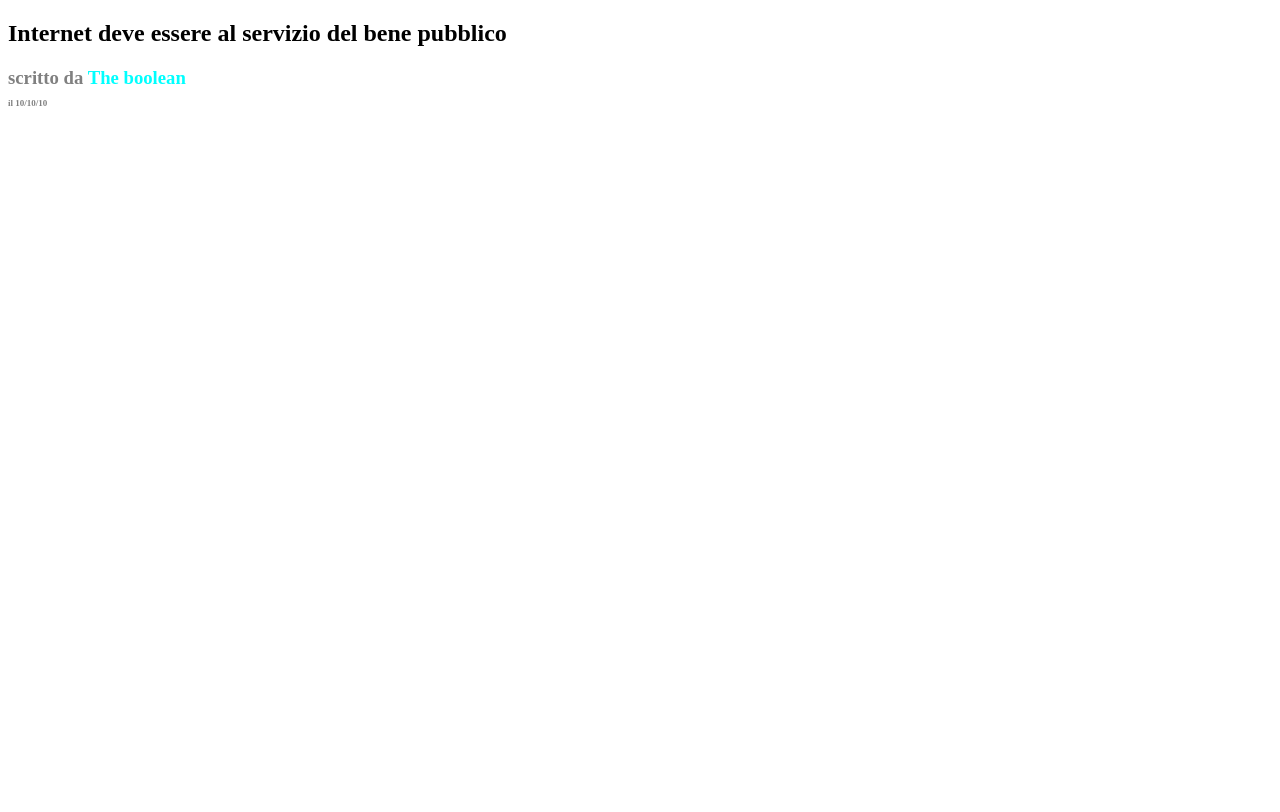
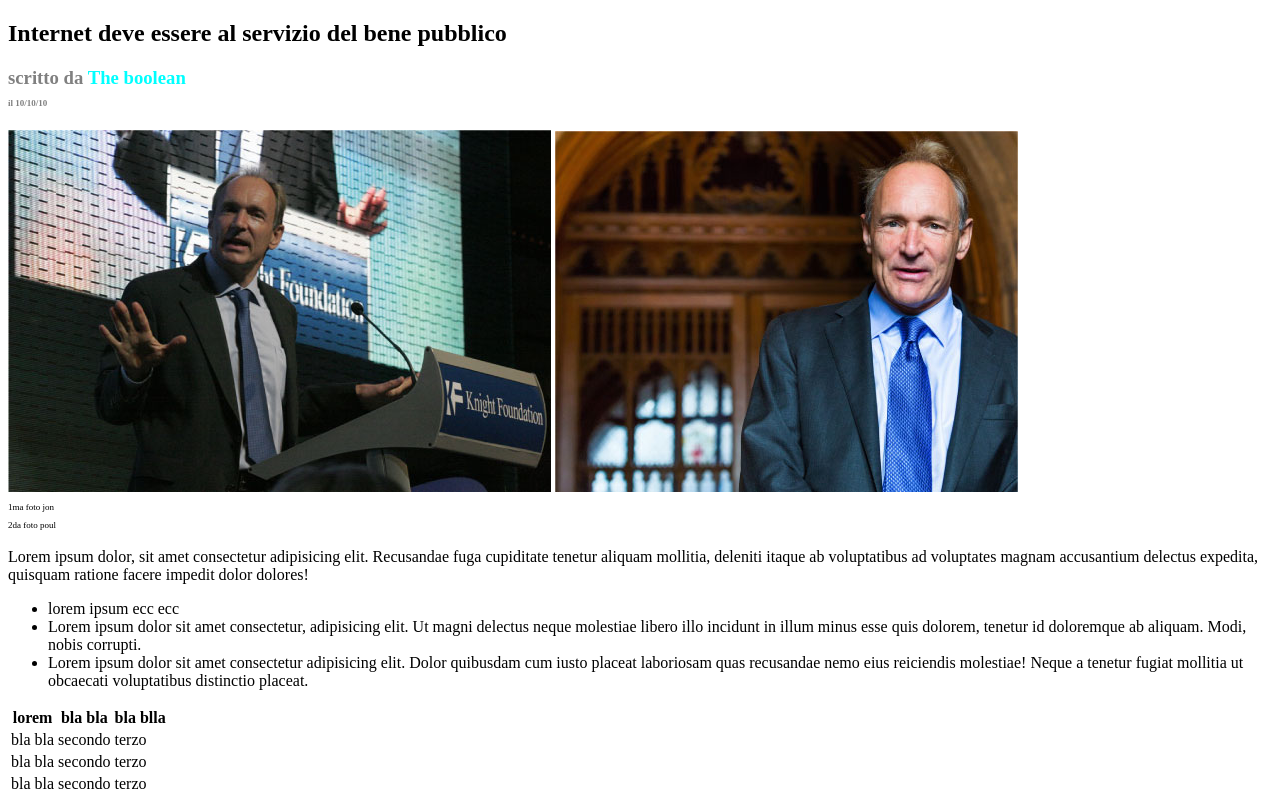
Before and after one commit to orbok89/html-css-booleaner, a plain HTML site: page index.html in a window 1280 px wide. Drawn offline with Linux system fonts and the light colour scheme.

Commit message:
tabella senza css

```diff
--- a/index.html
+++ b/index.html
@@ -23,16 +23,50 @@
         </section>
         <!-- fine titolo -->
         <!-- immagini e spiegazioni -->
-        <section></section>
+        <section>
+            <img src="immagini/tim-1.jpg" alt="">
+            <img src="immagini/tim-2.jpg" alt=""><br>
+            <span class="piccolo">1ma foto jon <br>2da foto poul</span>
+        </section>
+
         <!-- fine immagini e soiegazioni -->
         <!-- paragrafo -->
-        <p></p>
+        <p>Lorem ipsum dolor, sit amet consectetur adipisicing elit. Recusandae fuga cupiditate tenetur aliquam mollitia, deleniti itaque ab voluptatibus ad voluptates magnam accusantium delectus expedita, quisquam ratione facere impedit dolor dolores!</p>
         <!-- fine paragrafo -->
         <!-- lista -->
-        <ul></ul>
+        <ul>
+            <li>lorem ipsum ecc ecc </li>
+            <li>Lorem ipsum dolor sit amet consectetur, adipisicing elit. Ut magni delectus neque molestiae libero illo incidunt in illum minus esse quis dolorem, tenetur id doloremque ab aliquam. Modi, nobis corrupti.</li>
+            <li>Lorem ipsum dolor sit amet consectetur adipisicing elit. Dolor quibusdam cum iusto placeat laboriosam quas recusandae nemo eius reiciendis molestiae! Neque a tenetur fugiat mollitia ut obcaecati voluptatibus distinctio placeat.</li>
+        </ul>
         <!-- fine lista -->
         <!-- tabella -->
-        <table></table>
+        <table>
+            <thead>
+                <tr>
+                    <th>lorem</th>
+                    <th>bla bla</th>
+                    <th>bla blla</th>
+                </tr>
+            </thead>
+            <tbody>
+                <tr>
+                    <td>bla bla</td>
+                    <td>secondo</td>
+                    <td>terzo</td>
+                </tr>
+                <tr>
+                    <td>bla bla</td>
+                    <td>secondo</td>
+                    <td>terzo</td>
+                </tr>
+                <tr>
+                    <td>bla bla</td>
+                    <td>secondo</td>
+                    <td>terzo</td>
+                </tr>
+            </tbody>
+        </table>
         <!-- fine tabella -->
         <!-- paragrafo -->
         <p></p>
```
Also changed, not shown: css/bello.css (line endings or trailing spaces).
